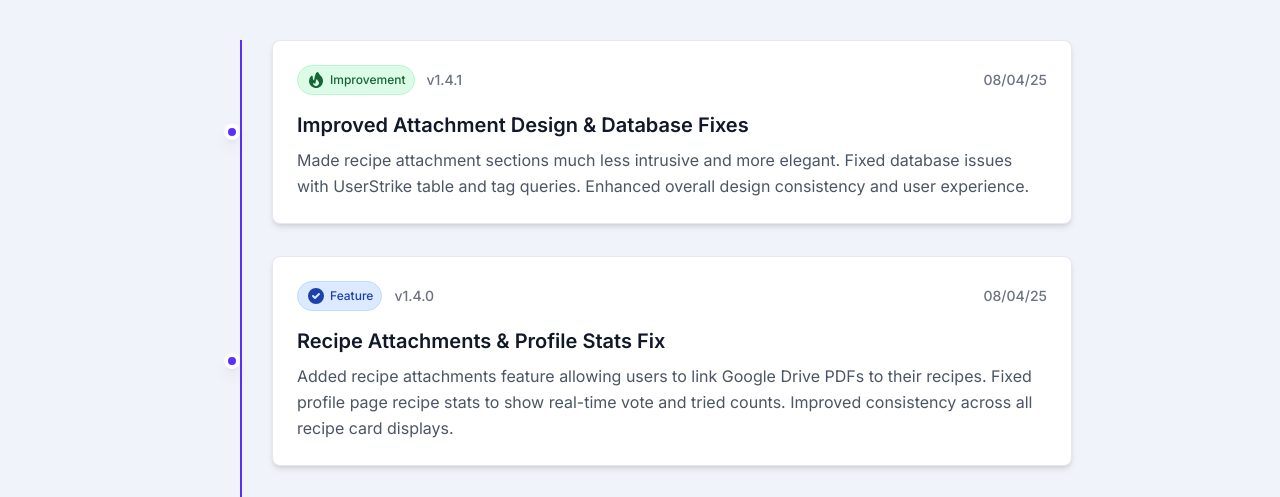
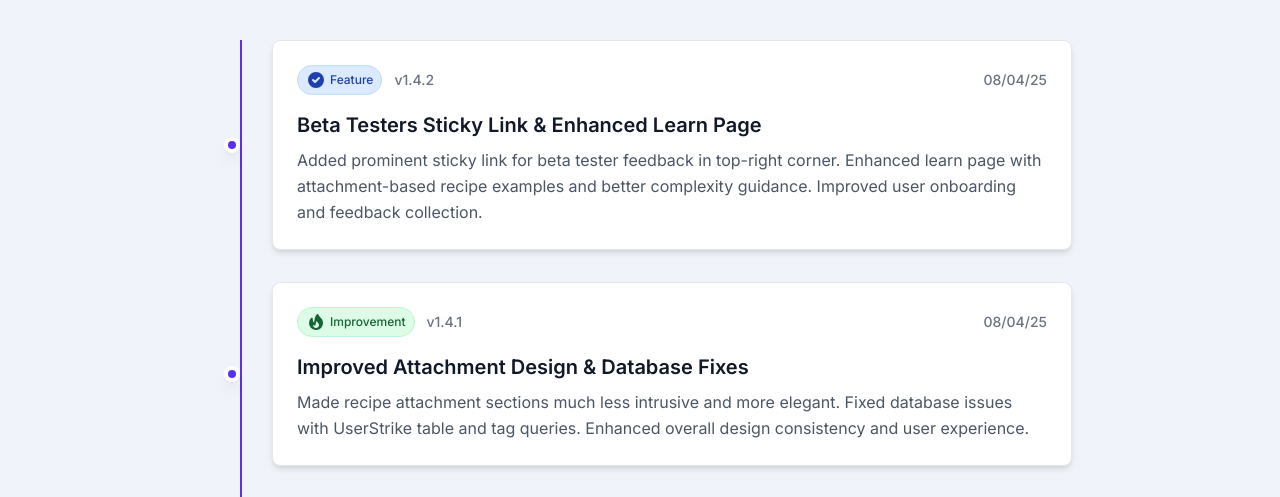
Before and after one commit to natewizz/mtg-mods, a Next.js app: page /changelog in a window 1280 px wide. Shown: the part 272-769 px from the top of the page. Built offline with nearby package versions, Linux system fonts and the light colour scheme; no server answers.

Commit message:
Update changelogs for Beta Testers sticky link feature

```diff
--- a/src/app/changelog/page.tsx
+++ b/src/app/changelog/page.tsx
@@ -42,6 +42,13 @@ interface ChangelogEntry {
 }
 
 const changelogData: ChangelogEntry[] = [
+  {
+    date: '2025-08-04',
+    version: 'v1.4.2',
+    title: 'Beta Testers Sticky Link & Enhanced Learn Page',
+    description: 'Added prominent sticky link for beta tester feedback in top-right corner. Enhanced learn page with attachment-based recipe examples and better complexity guidance. Improved user onboarding and feedback collection.',
+    type: 'feature'
+  },
   {
     date: '2025-08-04',
     version: 'v1.4.1',
```
Also changed, not shown: 1 other file (tests, documents, lock files or other folders).
